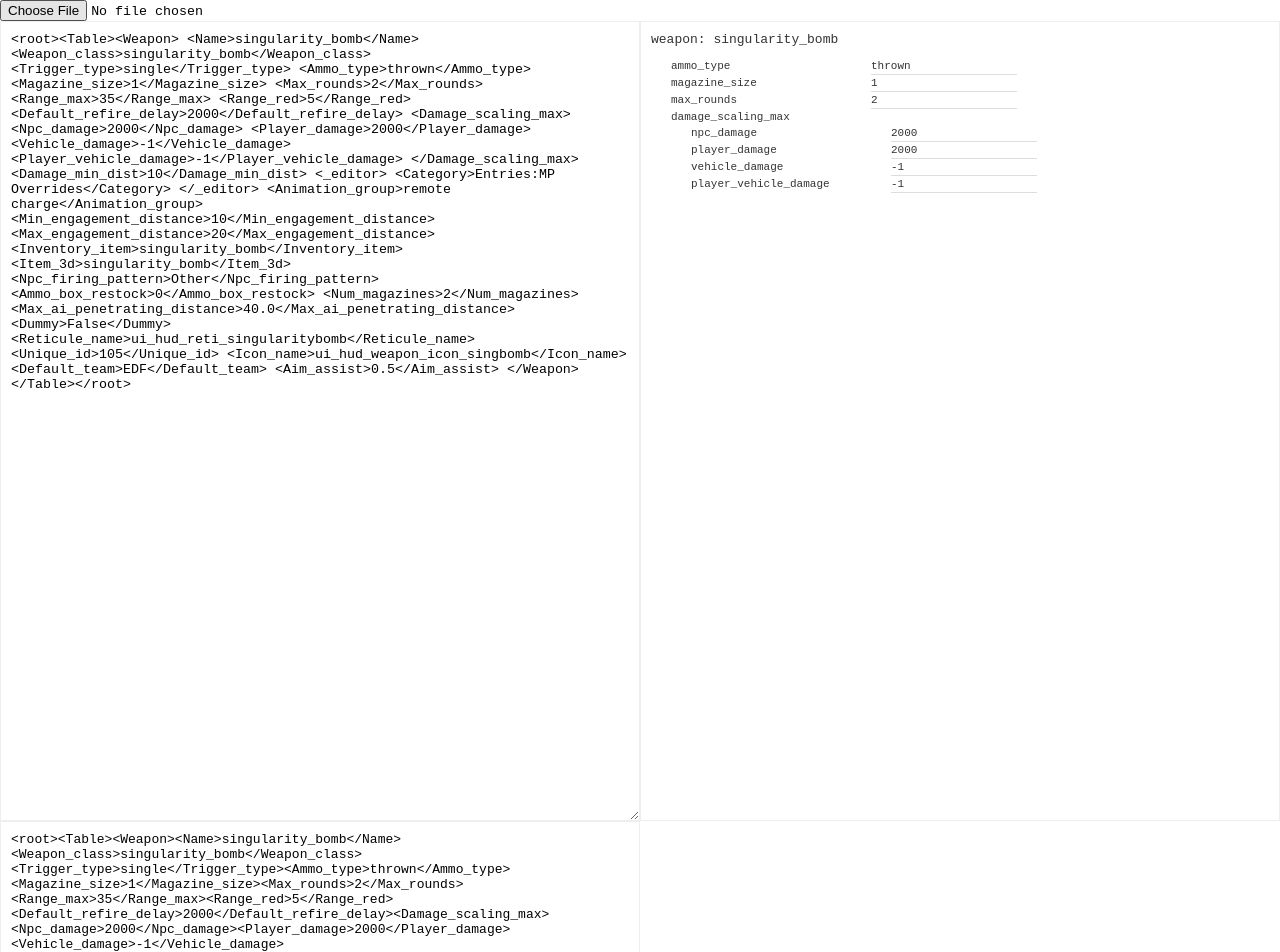
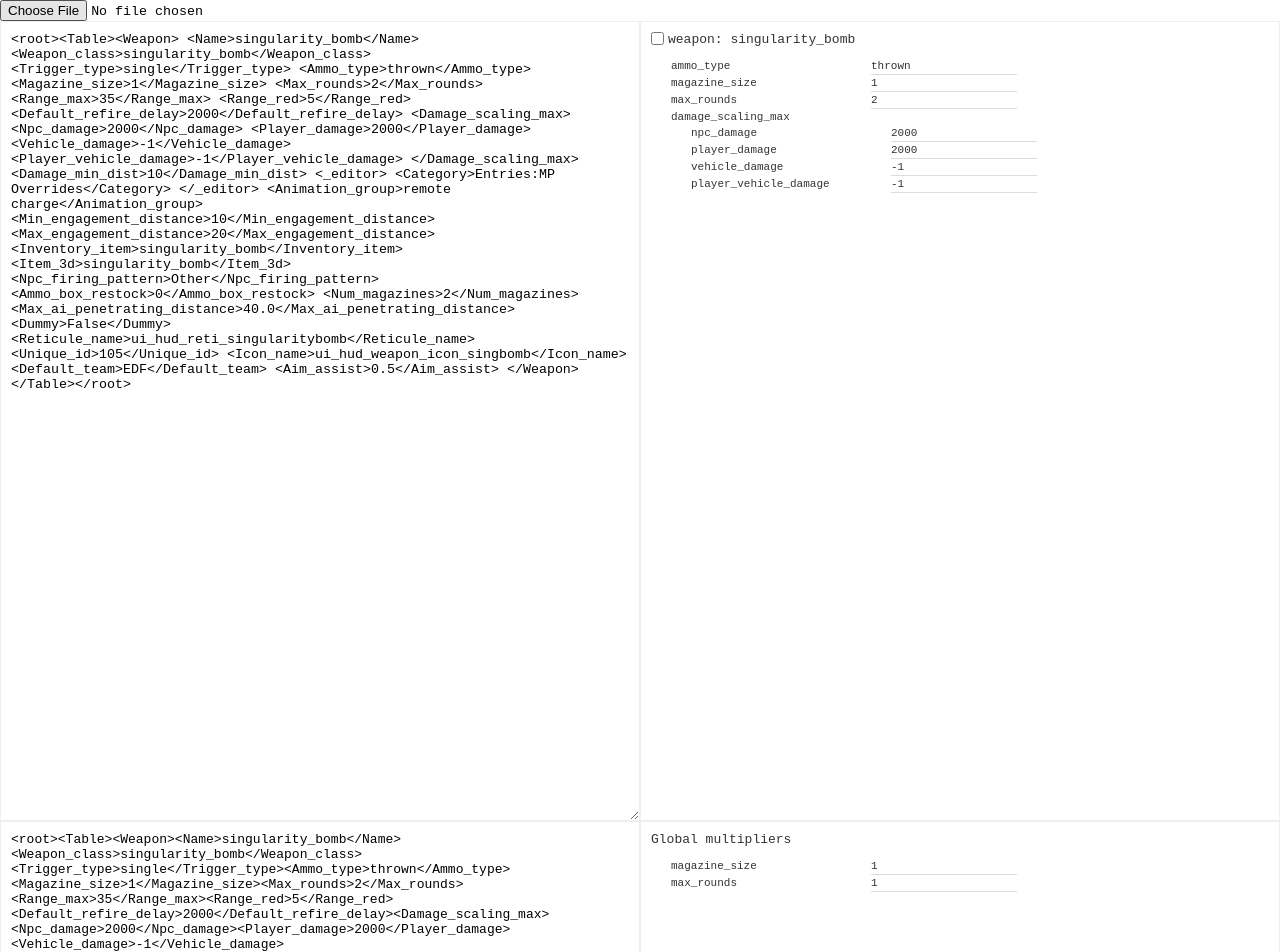
Before and after one commit to AlexisK/red-faction-guerrilla-xml-editor, a plain HTML site: page index.html in a window 1280 px wide. Shown: the top 952 px of the page. Drawn offline with Linux system fonts and the light colour scheme.

Commit message:
add global modifiers

```diff
--- a/script.js
+++ b/script.js
@@ -39,6 +39,7 @@
             ref[key] = inputNode.value;
             renderResult();
         };
+
         return parent;
     }
 
@@ -78,11 +79,12 @@
         createBlock(document.body)
     ];
 
-    var fileInput    = document.createElement('input');
-    var textInput    = createTextInput(layers[1]);
-    var workBlock    = makeHalfSize(createBlock(layers[1]));
-    var textOutput   = makeHalfSize(createBlock(layers[2]));
-    var globalScheme = null;
+    var fileInput        = document.createElement('input');
+    var textInput        = createTextInput(layers[1]);
+    var workBlock        = makeHalfSize(createBlock(layers[1]));
+    var textOutput       = makeHalfSize(createBlock(layers[2]));
+    var globalWorksBlock = makeHalfSize(createBlock(layers[2]));
+    var globalScheme     = null;
 
     fileInput.type = "file";
     layers[0].appendChild(fileInput);
@@ -95,9 +97,11 @@
 }
 
 // processing
-var WORKERS = {
+var WORKERS    = {
     //weapon : data => representRef('weapon: ' + data.name, data)
 };
+var globalRefs = [];
+var globalNoticedFields = {};
 
 
 // processing functions
@@ -124,7 +128,26 @@ var WORKERS = {
     }
 
     function representRef(title, ref, target) {
-        let parent            = createBlock(target || workBlock);
+        let parent = createBlock(target || workBlock);
+
+        if ( !target ) {
+            let chb      = document.createElement('input');
+            chb.type     = 'checkbox';
+            chb.onchange = () => {
+                if ( chb.checked ) {
+                    if ( globalRefs.indexOf(ref) === -1 ) {
+                        globalRefs.push(ref);
+                    }
+                } else {
+                    let ind = globalRefs.indexOf(ref);
+                    if ( ind >= 0 ) {
+                        globalRefs.splice(ind, 1);
+                    }
+                }
+            };
+            parent.appendChild(chb);
+        }
+
         let nodeTitle         = createBlock(parent);
         nodeTitle.textContent = title;
 
@@ -140,6 +163,9 @@ var WORKERS = {
                 representRef(k, data, group);
             } else {
                 valuesBlock.appendChild(createInputPair(ref, k));
+                if ( !target && (parseFloat(ref[k]) == ref[k]) ) {
+                    globalNoticedFields[k] = 1.0;
+                }
             }
         }
     }
@@ -179,31 +205,53 @@ var WORKERS = {
         return target;
     }
 
-    function iterateScheme(data) {
+    function iterateSchema(data) {
         if ( typeof(data) === 'object' ) {
             for (var k in data) {
                 let key = k.split('#')[0];
                 if ( WORKERS[key] ) {
                     WORKERS[key](data[k]);
                 } else {
-                    iterateScheme(data[k]);
+                    iterateSchema(data[k]);
                 }
             }
         }
     }
 
+    function renderResult_iterate(ref, key) {
+        if( typeof(ref[key]) === 'object' ) {
+            let result = {};
+
+            for ( let k in ref[key] ) {
+                result[k] = renderResult_iterate(ref[key], k);
+            }
+
+            return result;
+        }
+
+        if ( globalNoticedFields[key] ) {
+            return ref[key] * globalNoticedFields[key];
+        }
+        return ref[key];
+    }
+
     function renderResult() {
-        textOutput.textContent = renderXMLNodeFromDict(globalScheme).innerHTML.replace(new RegExp(CONST.tagPrefix + '(\\w)', 'gi'), (match, char) => char.toUpperCase()).replace('Root', 'root');
+        let result = renderResult_iterate({root:globalScheme}, 'root');
+
+        textOutput.textContent = renderXMLNodeFromDict(result).innerHTML.replace(new RegExp(CONST.tagPrefix + '(\\w)', 'gi'), (match, char) => char.toUpperCase()).replace('Root', 'root');
     }
 
 
     function processInput() {
         let temp       = createBlock();
         temp.innerHTML = textInput.value.replace(/<(\/?)(\w+)( [^>]+)?>/gi, ['<$1', CONST.tagPrefix, '$2$3>'].join(''));
-        let scheme     = globalScheme = breakXMLToDict(temp);
-        console.log(scheme);
+        let schema     = globalScheme = breakXMLToDict(temp);
+        console.log(schema);
         workBlock.textContent = '';
-        iterateScheme(scheme);
+        globalRefs = [];
+        globalNoticedFields = {};
+        iterateSchema(schema);
+        representRef('Global multipliers', globalNoticedFields, globalWorksBlock);
         renderResult();
     }
 }
--- a/style.css
+++ b/style.css
@@ -41,8 +41,9 @@ input {
     color: #333;
 }
 
-.representation {
-
+.representation > input {
+    float: left;
+    margin-right: 4px;
 }
 
 .representation input {
```
